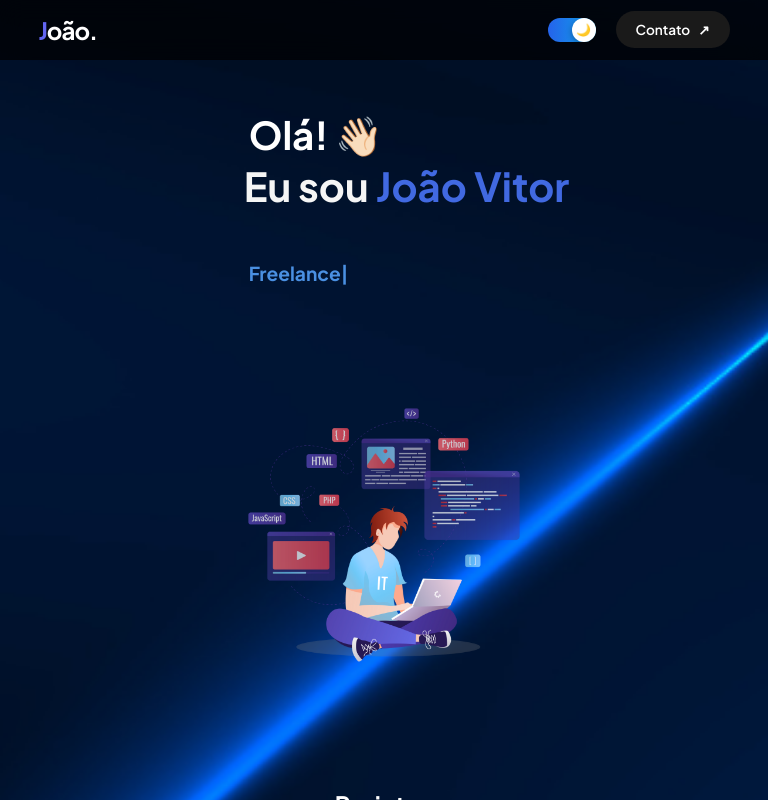
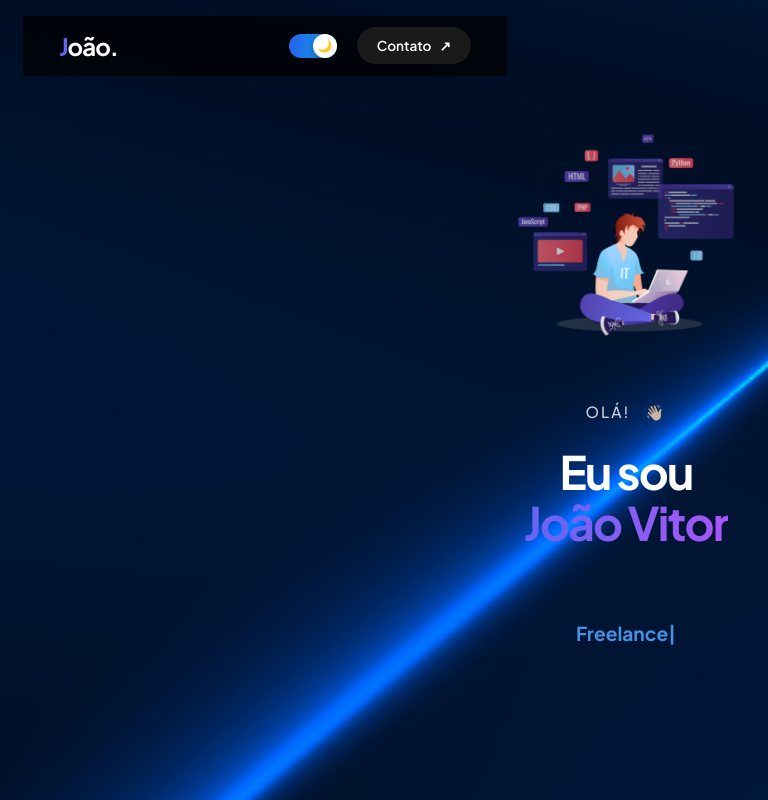
Before and after one commit to joaogentelucio/meu-portfolio, a React (Vite) app: page / in a window 768 px wide. Built offline with nearby package versions, Linux system fonts and the light colour scheme.

Commit message:
Ajuste de ui na section 1

```diff
--- a/src/components/sections1/style.module.css
+++ b/src/components/sections1/style.module.css
@@ -6,87 +6,146 @@
 
 .section {
     width: 100%;
-    min-height: 100%;
+    min-height: 100vh;
+    display: flex;
+    align-items: center;
+    justify-content: center;
+    padding: 2rem 5%;
 }
 
 .homeContent {
-    padding: 9rem 0 2rem !important;
-    color: whitesmoke;
-    text-align: left;
-    display: flex;
-    flex-wrap: wrap;
-    justify-content: space-around;
+    width: 100%;
+    max-width: 1400px;
+    display: grid;
+    grid-template-columns: repeat(auto-fit, minmax(320px, 1fr)); /* Divide o espaço entre texto e imagem */
+    align-items: center;
+    gap: clamp(2rem, 5vw, 5rem);
+    padding-top: 80px; /* Compensa o header fixo */
 }
 
+/* Container do Texto */
+.homeHeader {
+    display: flex;
+    flex-direction: column;
+    gap: 1.5rem;
+    padding: 0 1rem;
+}
+
+.heading {
+    font-size: clamp(0.9rem, 2vw, 1.2rem) !important;
+    font-weight: 500;
+    letter-spacing: 2px;
+    text-transform: uppercase;
+    opacity: 0.8;
+}
+
+.headingName {
+    font-size: clamp(2rem, 6vw, 4.5rem) !important; /* Fonte responsiva */
+    line-height: 1.1;
+    font-weight: 800;
+    letter-spacing: -0.04em;
+}
+
+.mainName {
+    background: linear-gradient(90deg, #6366f1, #a855f7); /* Gradiente moderno */
+    -webkit-background-clip: text;
+    -webkit-text-fill-color: transparent;
+}
+
+/* Container da Imagem/Logo */
+.logo {
+    width: 100%;
+    max-width: clamp(280px, 40vw, 550px);
+    height: auto;
+    margin: 0 auto;
+    position: relative;
+    display: flex;
+    justify-content: center;
+}
+
+/* Efeito de fundo na imagem (opcional, como no exemplo) */
+.logo::after {
+    content: '';
+    position: absolute;
+    width: 80%;
+    height: 80%;
+    background: #6366f1;
+    filter: blur(100px);
+    opacity: 0.2;
+    z-index: -1;
+}
+
+/* Animação do Tchau */
 .wave {
-    animation-name: wave-animation;
-    animation-duration: 2.1s;
-    animation-iteration-count: infinite;
+    animation: wave-animation 2.1s infinite;
     transform-origin: 70% 70%;
     display: inline-block;
+    margin-left: 10px;
 }
 
 @keyframes wave-animation {
-    0% {
-        transform: rotate(0deg);
+    0%, 60%, 100% { transform: rotate(0deg); }
+    10%, 30% { transform: rotate(14deg); }
+    20% { transform: rotate(-8deg); }
+    40% { transform: rotate(-4deg); }
+    50% { transform: rotate(10deg); }
 }
-    10% {
-        transform: rotate(14deg);
+
+/* Responsividade */
+@media (max-width: 1024px) {
+    .homeContent {
+        grid-template-columns: 1fr;
+        text-align: center;
+        padding-top: 120px;
     }
-    20% {
-        transform: rotate(-8deg);
+
+    .homeHeader {
+        align-items: center;
     }
-    30% {
-        transform: rotate(14deg);
-    }
-    40% {
-        transform: rotate(-4deg);
-    }
-    50% {
-        transform: rotate(10deg);
-    }
-    60% {
-        transform: rotate(0deg);
-    } /* Reset for the last half to pause */
-    100% {
-        transform: rotate(0deg);
+
+    .logo {
+        max-width: 350px;
+        margin: 0 auto;
     }
 }
 
-.heading {
-    font-size: 2.4em !important;
-    padding-left: 50px !important;
+@media (min-width: 768px) {
+    .logo::after {
+        content: '';
+        position: absolute;
+        width: 80%;
+        height: 80%;
+        background: #6366f1;
+        filter: blur(100px);
+        opacity: 0.15;
+        z-index: -1;
+        top: 10%;
+    }
 }
 
-.headingName {
-    font-size: 2.5em !important;
-    padding-left: 45px !important;
+@media (max-width: 768px) {
+    .section {
+        padding: 1rem 3%;
+        align-items: flex-start; /* Começa do topo se a tela for muito baixa */
     }
 
-.mainName {
-    color: #4169E1;
+    .homeContent {
+        grid-template-columns: 1fr; /* Força uma coluna */
+        text-align: center;
+        padding-top: 100px;
+        gap: 3rem;
+    }
+
+    .homeHeader {
+        order: 1; /* Texto em cima */
+        align-items: center;
     }
 
     .logo {
-    width: 600px;
-    height: 600px;
+        order: 2; /* Imagem embaixo */
+    }
 }
 
-@media (max-width: 800px) {
-    .homeContent {
-        padding: 0 !important;
-        padding-top: 50px !important;
-        flex-direction: column;
-        align-items: center;
-        gap: 50px;
-        position: relative;
+@media (max-height: 500px) and (orientation: landscape) {
+    .section { height: auto; padding: 100px 0; }
 }
-    .homeHeader {
-        position: relative;
-        right: 0;
-    }
-    .logo {
-        width: 300px;
-        height: 300px;
-    }
-}
```
Lines whose indentation alone changed are shown as unchanged.
